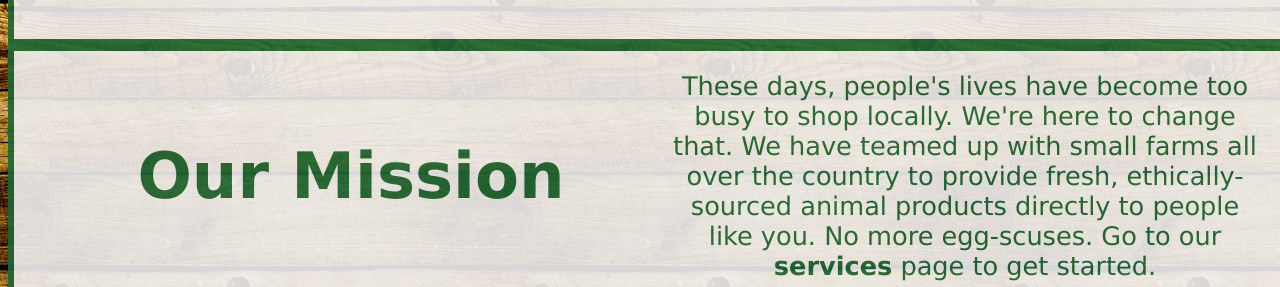
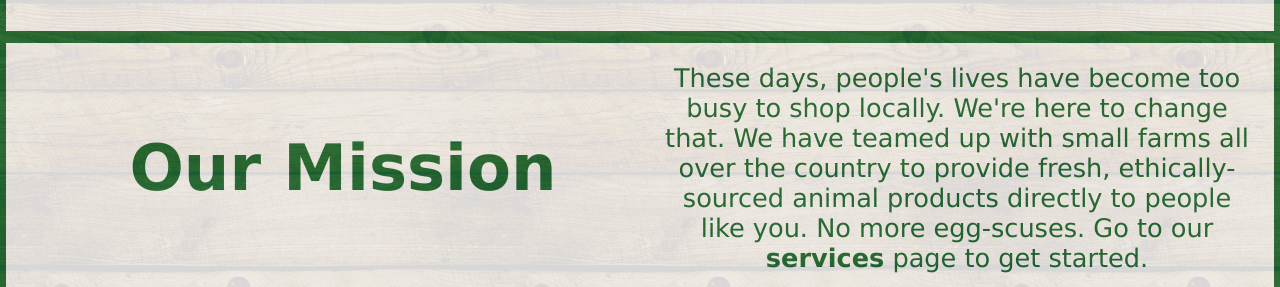
Before and after one commit to CliodhnaR/noeggscuses, a plain HTML site: page index.html in a window 1280 px wide. Shown: the part 666-953 px from the top of the page. Drawn offline with Linux system fonts and the light colour scheme.

Commit message:
Update style.css

```diff
--- a/style.css
+++ b/style.css
@@ -1,9 +1,19 @@
 html, body {
-	height: 100%;
 	width: 100%;
 	font-family: Verdana;
 	background-image: url("woodPanelProj.jpeg");
 	background-size: 30em;
+}
+
+/* This is to center the body */
+/* Found from https://stackoverflow.com/questions/6464592/how-to-align-entire-html-body-to-the-center */
+html {
+    display: table;
+    margin: auto;
+}
+body {
+    display: table-cell;
+    vertical-align: middle;
 }
 
 .menu {
```
